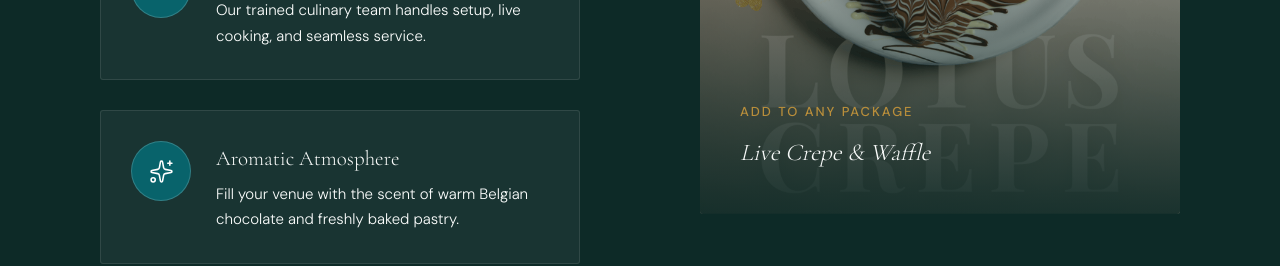
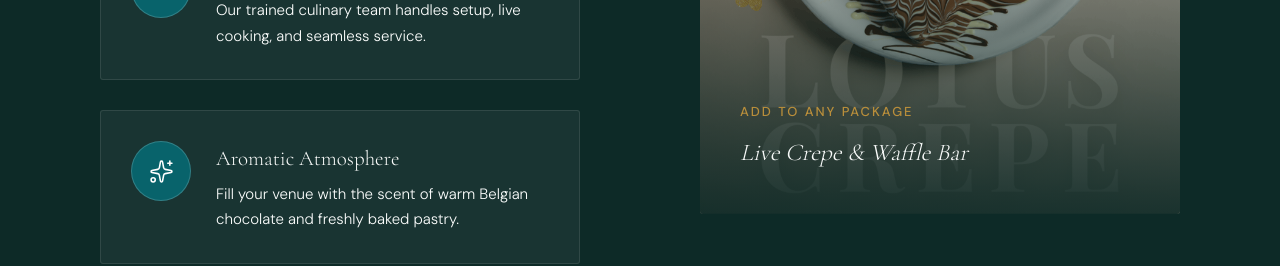
Before and after one commit to DeveTeam80/melt-n-dip, a Next.js app: page /catering in a window 1280 px wide. Shown: the part 4080-4346 px from the top of the page. Built offline with nearby package versions, Linux system fonts and the light colour scheme.

Commit message:
image file rename

```diff
--- a/src/components/LiveStations.tsx
+++ b/src/components/LiveStations.tsx
@@ -138,7 +138,7 @@ export default function LiveStations() {
               Add to any package
             </p>
             <p className="font-serif italic text-paper text-[24px]">
-              Live Crepe & Waffle
+              Live Crepe & Waffle Bar
             </p>
           </div>
         </div>
```
